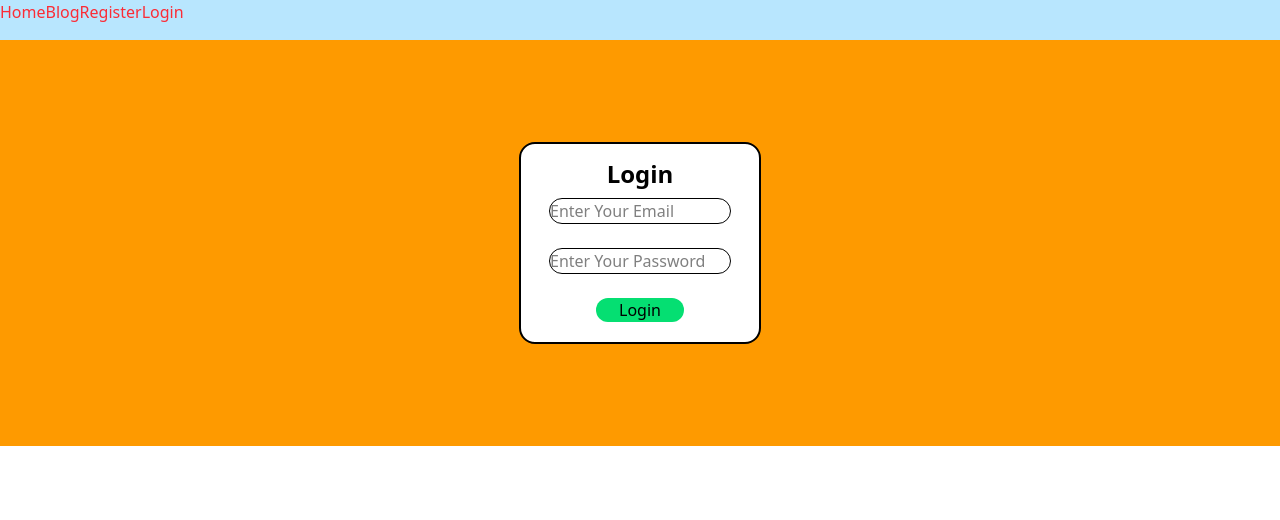
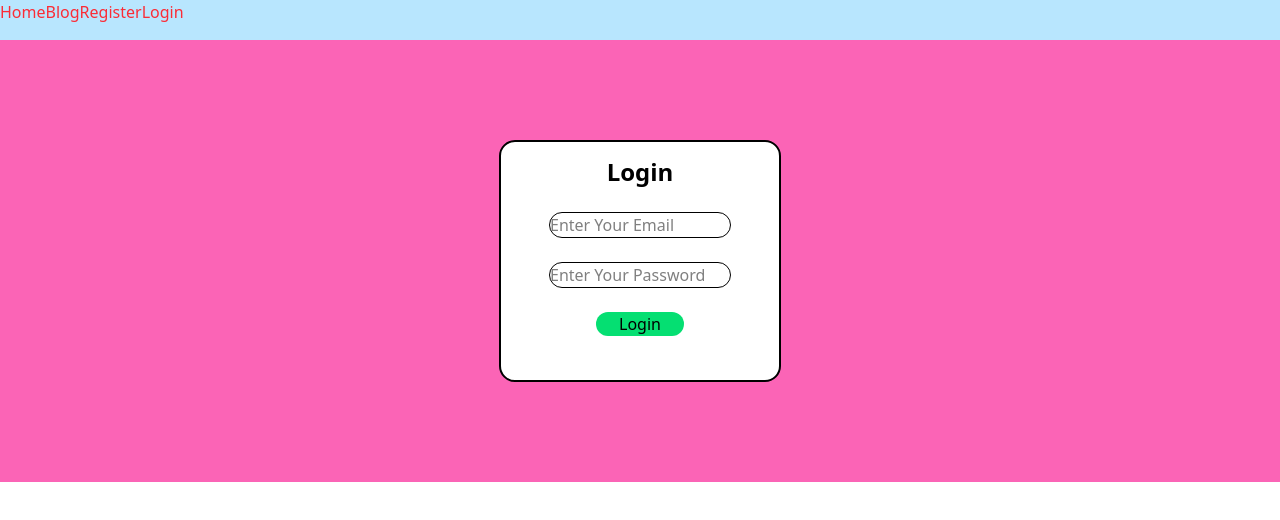
Before and after one commit to srujan2023/FRONTEND, a React (Vite) app: page /blog/login in a window 1280 px wide. Shown: the top 520 px of the page. Built offline with nearby package versions, Linux system fonts and the light colour scheme; no server answers.

Commit message:
Login Page Updated

```diff
--- a/pages/Login.jsx
+++ b/pages/Login.jsx
@@ -21,10 +21,10 @@ const Login = () => {
   return (
     <>
 
-    <center className='py-25.5 bg-amber-500'>
+    <center className='py-25 bg-pink-400'>
 
-      <form onSubmit={submitLogin} className='border-2 w-60.5 rounded-2xl h-50.5 py-3.5 bg-white'>
-        <h2 className='text-2xl pb-2'><b>Login</b></h2>
+      <form onSubmit={submitLogin} className='border-2 w-70.5 rounded-2xl h-60.5 py-3.5 bg-white'>
+        <h2 className='text-2xl pb-6'><b>Login</b></h2>
         <input type="text" className=' border-1 w-45.5 rounded-2xl ' onChange={(e) =>setEmail(e.target.value)} placeholder='Enter Your Email' />
         <br />
         <br />
```
